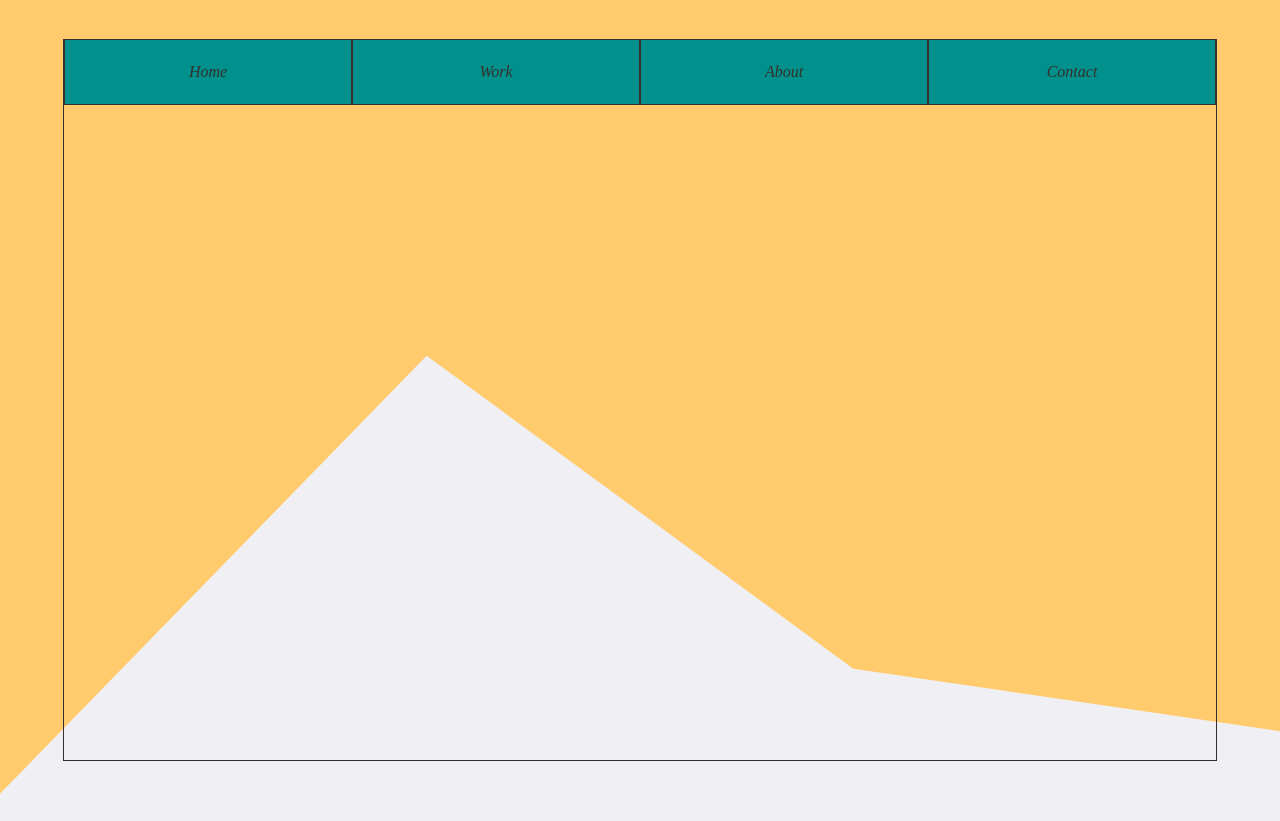
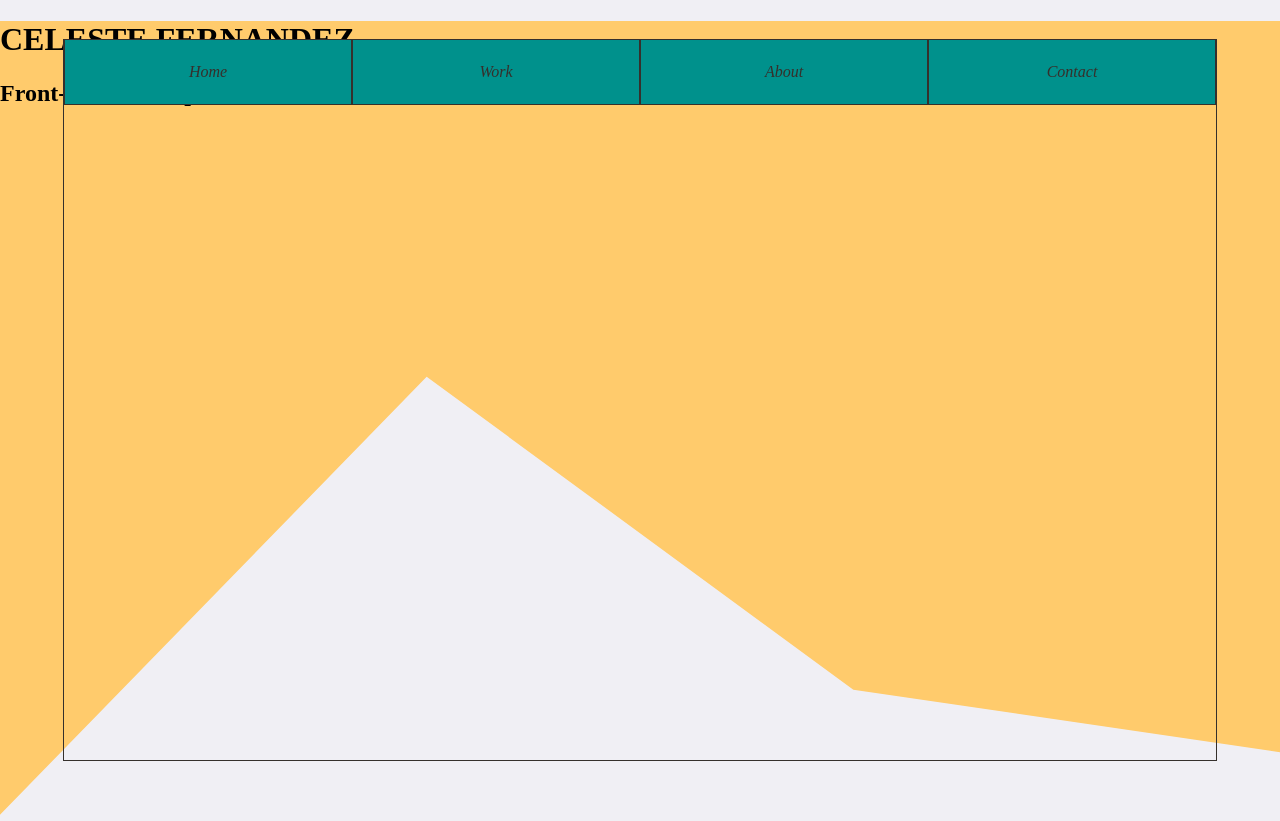
Before and after one commit to celescript/My-Portfolio, a React (Create React App) app: page / in a window 1280 px wide. Before the commit the page ends 800 px from the top, so only its background shows below. Built offline with nearby package versions, Linux system fonts and the light colour scheme.

Commit message:
home ui changes

```diff
--- a/src/components/Home/Home.js
+++ b/src/components/Home/Home.js
@@ -5,9 +5,11 @@ import styles from './Home.module.css'
 
 const Home = () => {
   return (
-    <div className={styles.home__container}>
-
-
+    <div className={styles.home__container} id='#Home'>
+      <div className={styles.hometitle__container}>
+        <h1 className={styles.home__title}> CELESTE FERNANDEZ </h1>
+        <h2 className={styles.home__subtitle} >Front-End Developer</h2>
+      </div>
     </div>
   )
 }
```
